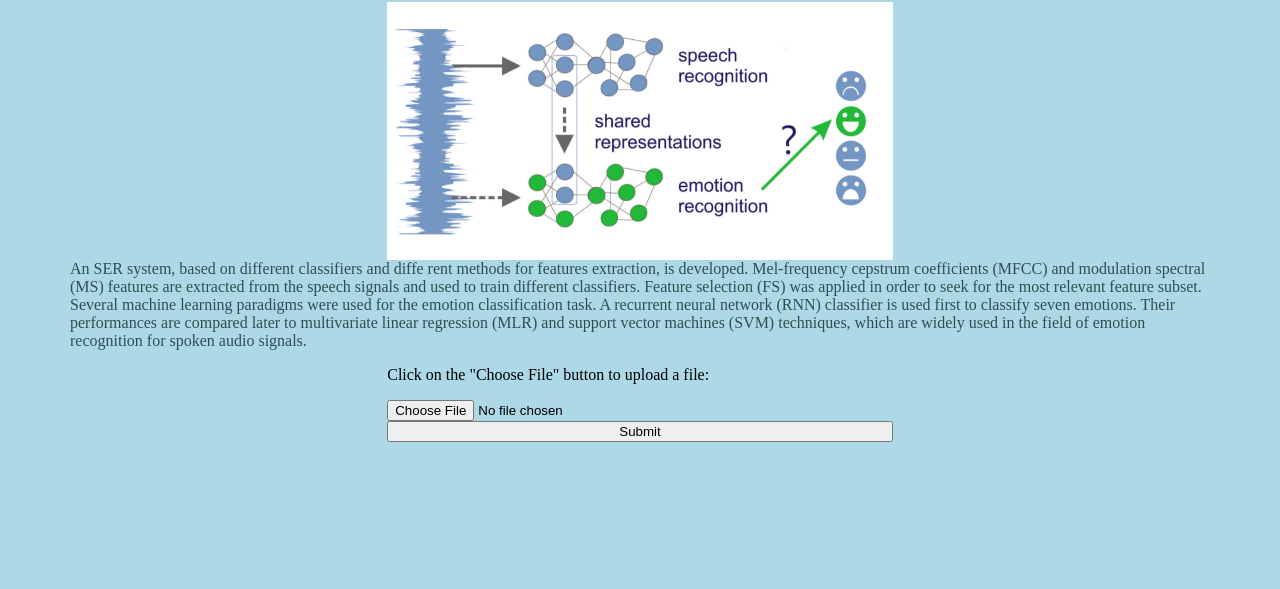
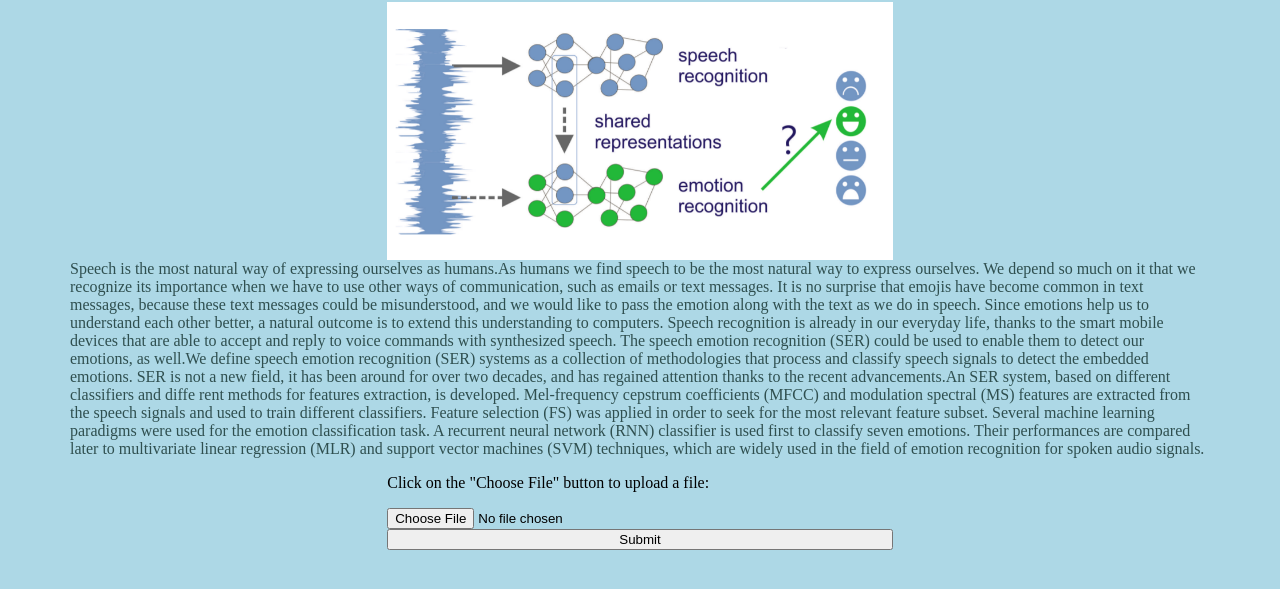
Before and after one commit to sakshikasralikar/speech_emotion, a plain HTML site: page index.html in a window 1280 px wide. Shown: the part 115-704 px from the top of the page. Drawn offline with Linux system fonts and the light colour scheme; a script that the page names is missing.

Commit message:
Update index.html

```diff
--- a/index.html
+++ b/index.html
@@ -93,7 +93,9 @@ body{
 </style>
 
 
-    <div class="container"> An SER system, based on different classifiers and diffe
+    <div class="container"> Speech is the most natural way of expressing ourselves as humans.As humans we find speech to be the most natural way to express ourselves. We depend so much on it that we recognize its importance when we have to use other ways of communication, such as emails or text messages. It is no surprise that emojis have become common in text messages, because these text messages could be misunderstood, and we would like to pass the emotion along with the text as we do in speech.
+
+Since emotions help us to understand each other better, a natural outcome is to extend this understanding to computers. Speech recognition is already in our everyday life, thanks to the smart mobile devices that are able to accept and reply to voice commands with synthesized speech. The speech emotion recognition (SER) could be used to enable them to detect our emotions, as well.We define speech emotion recognition (SER) systems as a collection of methodologies that process and classify speech signals to detect the embedded emotions. SER is not a new field, it has been around for over two decades, and has regained attention thanks to the recent advancements.An SER system, based on different classifiers and diffe
     rent methods for features extraction, is developed. Mel-frequency cepstrum coefficients (MFCC) and modulation spectral (MS) features are extracted from the speech signals and used to train different classifiers. Feature selection (FS) was applied in order to seek for the most relevant feature subset. Several machine learning paradigms were used for the emotion classification task. A recurrent neural network (RNN) classifier is used first to classify seven emotions. Their performances are compared later to multivariate linear regression (MLR) and support vector machines (SVM) techniques, which are widely used in the field of emotion recognition for spoken audio signals.</div>
     <p class="responsive">Click on the "Choose File" button to upload a file:</p>
 
```
